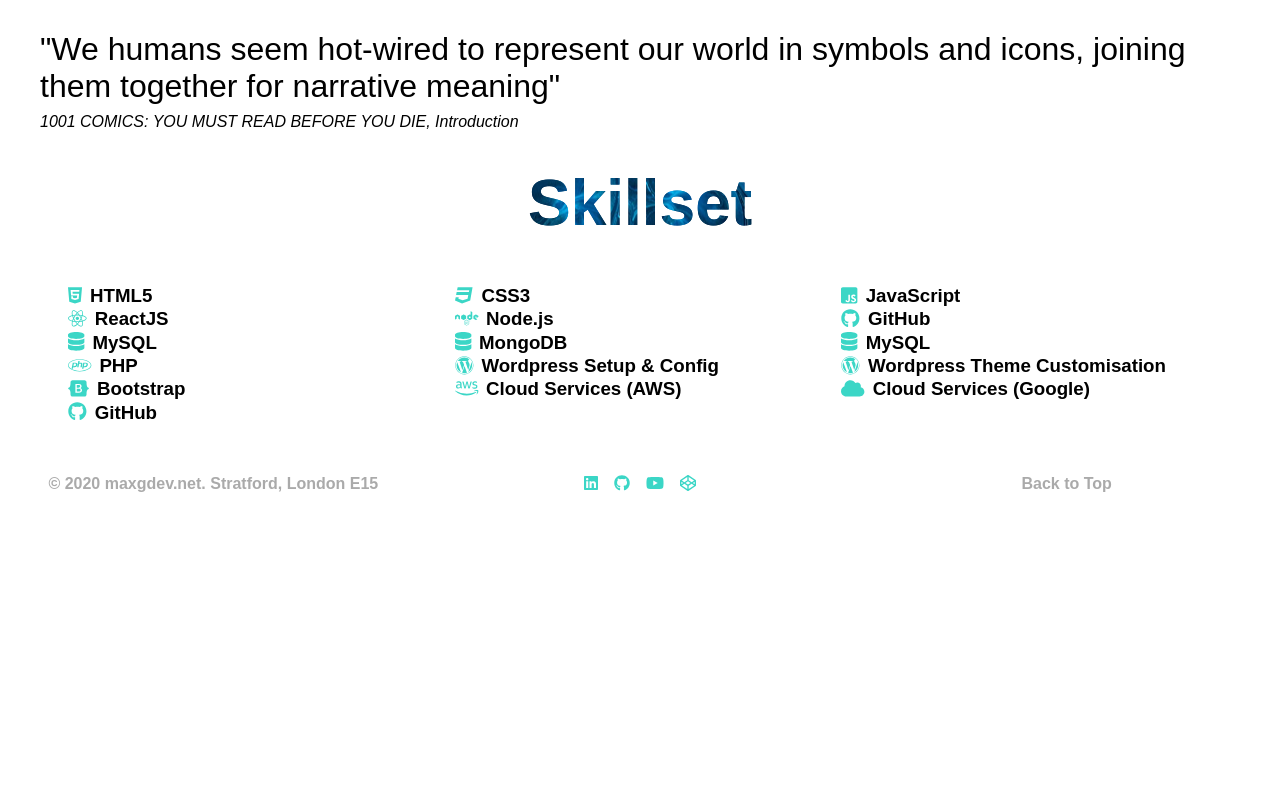
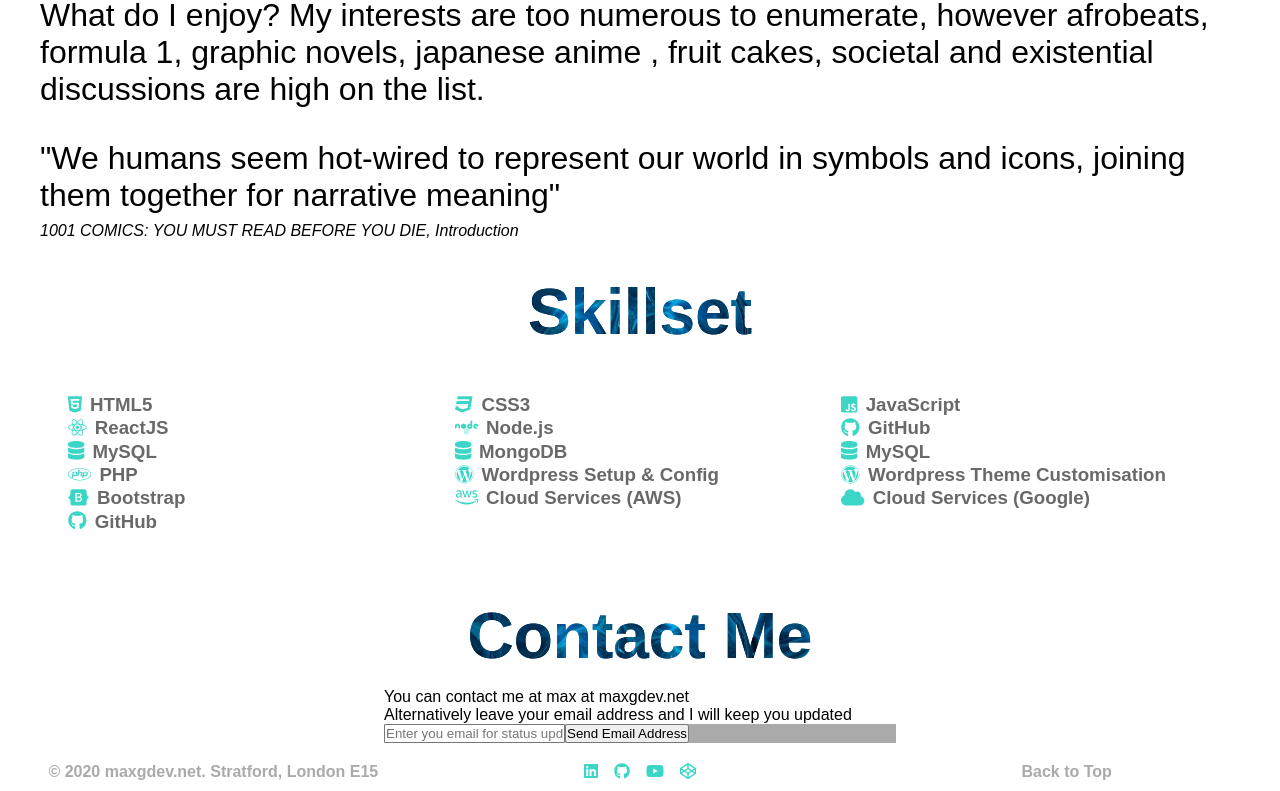
Before and after one commit to maxgdev/portfolio, a React (Create React App) app: page / in a window 1280 px wide. Shown: the part 2262-3053 px from the top of the page. Before the commit the page ends 2765 px from the top, so only its background shows below. Built offline with nearby package versions, Linux system fonts and the light colour scheme; a web font is replaced by a local one.

Commit message:
Added Contact component and tidied css

```diff
--- a/src/App.css
+++ b/src/App.css
@@ -57,22 +57,7 @@ a:hover {
   }
 }
 
-.sectionContainer {
-  /* display: flex; */
-  /* width: 100%; */
-  /* grid-template-columns: repeat(auto-fit, minmax(250px, 1fr));  */
-   /* grid-template-rows: auto auto auto; */
-}
-.sectionItem {
-  /* flex: 1;
-  width: 100%;
-  position: relative;
-  overflow: hidden; */
-  /* justify-content: center; */
-  /* align-items: center; */
-}
 .mainContainer {
-  /* padding: 30px; */
   display: grid;
   grid-template-columns: repeat(3, 1fr);
 
@@ -177,7 +162,7 @@ footer {
 }
 
 .skillsetContainer {
-  color: #696969g;
+  color: #696969;
   font-weight: 800;
 }
 blockquote {
@@ -290,8 +275,17 @@ blockquote img {
     /* background: url('./images/blackblueswirl.jpg') no-repeat fixed; */
     background-position: center;
     text-align: center;
+    background-clip: text;
     -webkit-background-clip: text;
     -webkit-text-fill-color: transparent;
     font: 800 2em  'Tomorrow', sans-serif;
 }
 /* CSS for SectionHeader Component  */
+.contact {
+  width: 40%;
+  margin: 10px auto;
+}
+.contact form {
+  background: #aaa;
+
+}
--- a/src/App.js
+++ b/src/App.js
@@ -7,6 +7,7 @@ import Footer from './Footer';
 import About from './About'
 import Header from './Header'
 import SectionHeader from './SectionHeader';
+import Contact from './Contact';
 function App() {
   return (
     <div className="App">
@@ -14,10 +15,13 @@ function App() {
       <Header/>
       <SectionHeader title='Projects' id='Projects'/>
       <MainContent/>
-      <SectionHeader title='About'cid='About'/>
+      <SectionHeader title='-'/>
+      <SectionHeader title='About' id='About'/>
       <About/>
       <SectionHeader title='Skillset' id='Skillset'/>
       <SkillSet/>
+      <SectionHeader title='Contact Me' id='Contact'/>
+      <Contact/>
       <Footer/>
     </div>
   );
--- a/src/Contact.js
+++ b/src/Contact.js
@@ -1,12 +1,26 @@
 import React from 'react';
 import './App.css';
 
-export default function SkillSet() {
+export default function Contact() {
     return (
     <>
         <div className='contact'>
-            <h1>Contact Page</h1>
-            <p>Just collect name ane email address for notification</p>
+            <div>
+                <p>You can contact me at max at maxgdev.net</p>
+                <p> Alternatively leave your email address and I will keep you updated</p>
+                <form>
+                    <input
+                        type='email'
+                        placeholder='Enter you email for status updates'
+                        name='emailAddress'
+                        value=''
+                    />
+                    <input
+                        type='submit'
+                        value='Send Email Address'
+                    />
+                </form>
+            </div>
         </div>
     </>);
 }
```
